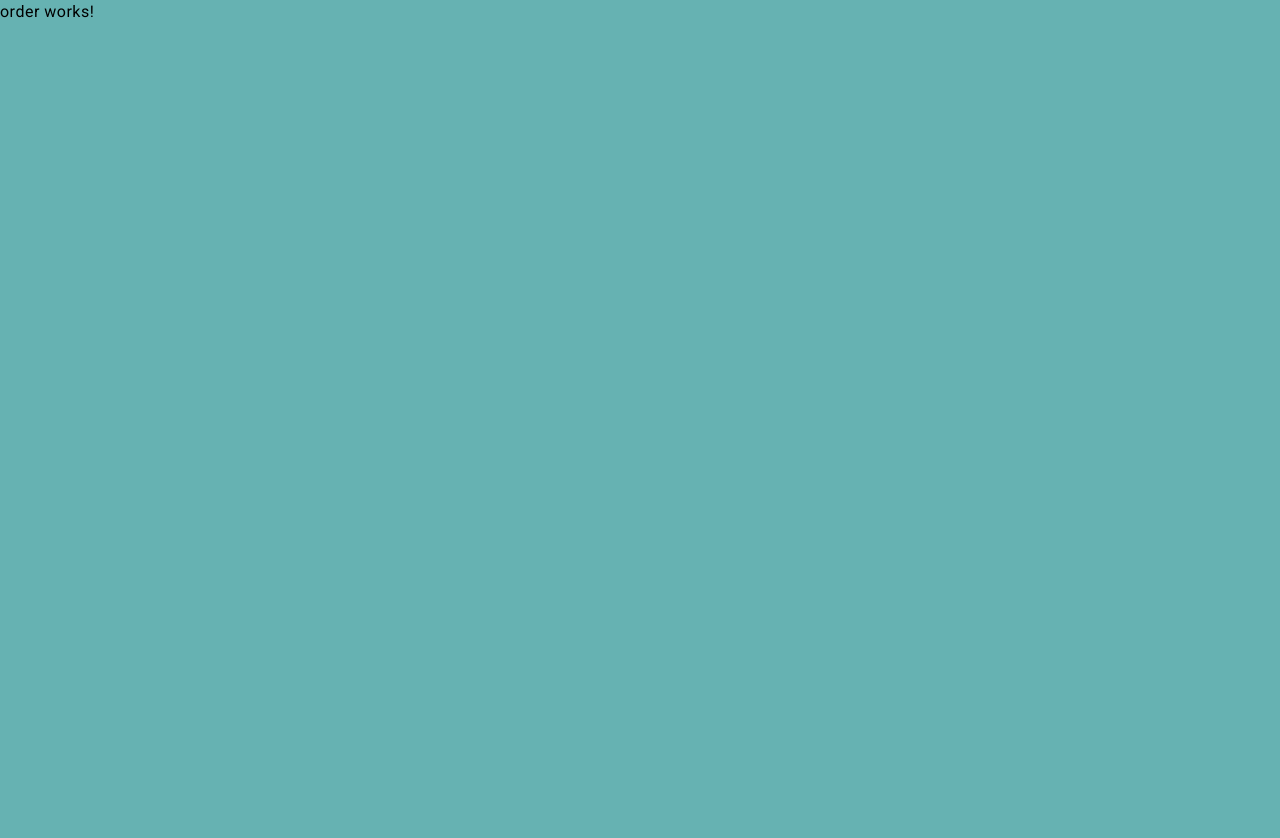
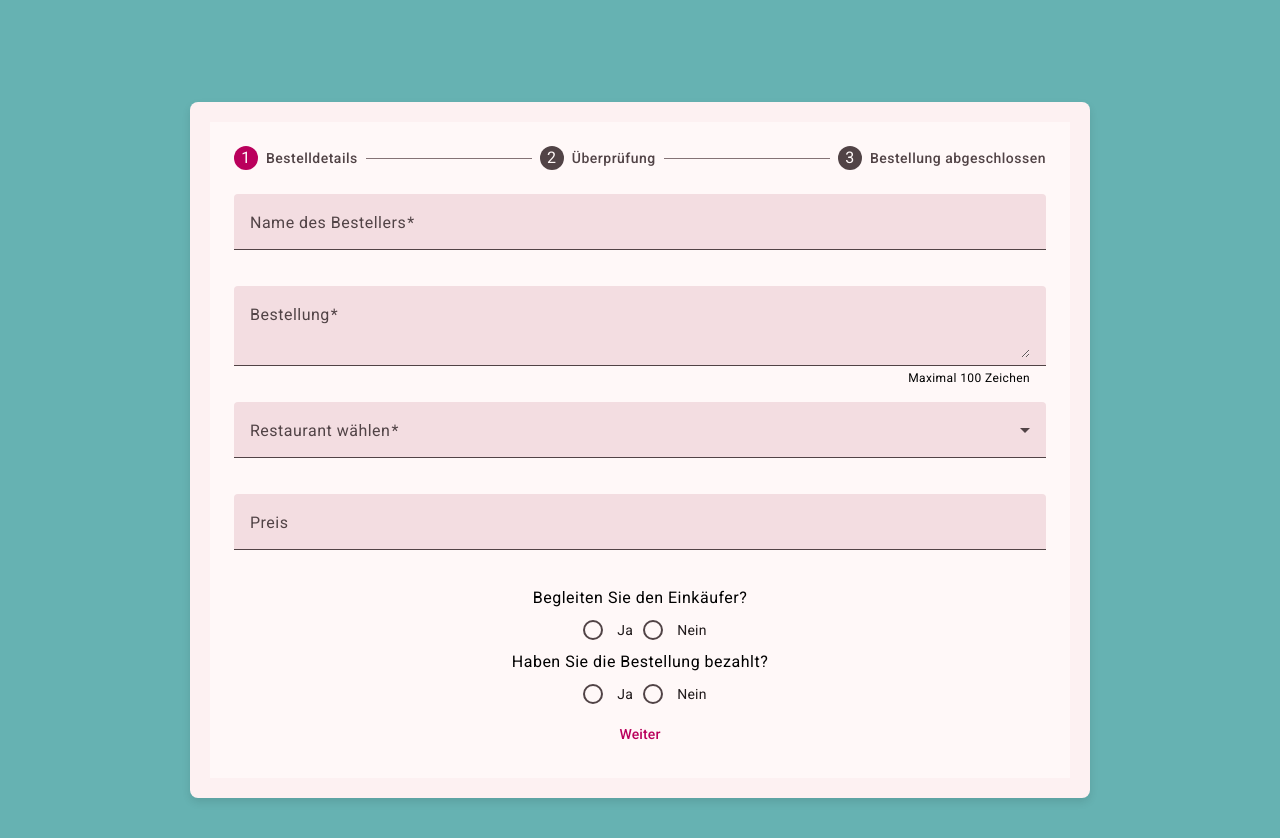
Before and after one commit to Hamed-Eskandari/LunchTime, an Angular app in the folder frontend/lunch-time/: page /order in a window 1280 px wide. Shown: the top 838 px of the page. Before the commit the page ends 800 px from the top, so only its background shows below. Built offline with nearby package versions, Linux system fonts and the light colour scheme.

Commit message:
order component and home component first version

```diff
--- a/frontend/lunch-time/src/app/buyer/buyer.component.ts
+++ b/frontend/lunch-time/src/app/buyer/buyer.component.ts
@@ -1,9 +1,11 @@
 import { Component } from '@angular/core';
+import { RouterModule } from '@angular/router';
+
 
 @Component({
   selector: 'app-buyer',
   standalone: true,
-  imports: [],
+  imports: [RouterModule],
   templateUrl: './buyer.component.html',
   styleUrl: './buyer.component.scss'
 })
--- a/frontend/lunch-time/src/app/home/home.component.html
+++ b/frontend/lunch-time/src/app/home/home.component.html
@@ -1 +1,10 @@
-<p>home works!</p>
+<div class="container">
+    <h1>Wir freuen uns, dass wir in der großen Brockhaus-Familie zusammen sind und zusammen Mittagessen können, um gemeinsam unvergessliche Momente zu verbringen. Hier sind einige Hinweise zu unserer Familienkultur :</h1>
+    <ul>
+      <li>Bitte geben Sie Ihre Lieblingsmahlzeit jeden Tag bis 11 Uhr an. Leider werden Bestellungen nach 11 Uhr nicht akzeptiert.</li>
+      <li>Unsere Familie basiert auf einer Vertrauenskultur, also bezahlen Sie bitte Ihre Mahlzeit.</li>
+      <li>Das Ausprobieren verschiedener Gerichte ist sehr spannend, daher können wir in dieser Familie sehen, wer welches Gericht bestellt hat und bei Bedarf die Essensideen für unsere nächsten Bestellungen verwenden.</li>
+    </ul>
+    <button mat-raised-button color="primary" routerLink="/order" class="button">Ich bin Besteller</button>
+    <button mat-raised-button color="accent" routerLink="/buyer" class="button">Ich bin Einkäufer</button>
+  </div>
--- a/frontend/lunch-time/src/app/home/home.component.scss
+++ b/frontend/lunch-time/src/app/home/home.component.scss
@@ -0,0 +1,27 @@
+.container {
+    text-align: center;
+    margin-top: 50px;
+    padding: 20px;
+  }
+
+  h1 {
+    font-size: 1.5em;
+    margin-bottom: 20px;
+  }
+
+  ul {
+    text-align: left;
+    display: inline-block;
+    margin: 0 auto 20px;
+    padding: 0;
+  }
+
+  li {
+    margin-bottom: 10px;
+  }
+
+  .button {
+    display: block;
+    margin: 20px auto;
+    width: 200px;
+  }
--- a/frontend/lunch-time/src/app/order/order.component.html
+++ b/frontend/lunch-time/src/app/order/order.component.html
@@ -1 +1,74 @@
-<p>order works!</p>
+<div class="container">
+  <mat-card>
+    <mat-stepper linear>
+      <mat-step [stepControl]="firstFormGroup">
+        <form [formGroup]="firstFormGroup" (ngSubmit)="onSubmit()">
+          <ng-template matStepLabel>Bestelldetails</ng-template>
+          <mat-form-field appearance="fill">
+            <mat-label>Name des Bestellers</mat-label>
+            <input matInput formControlName="name" required>
+            <mat-error *ngIf="firstFormGroup.controls['name'].hasError('required')">
+              Name des Bestellers ist erforderlich
+            </mat-error>
+          </mat-form-field>
+          <mat-form-field appearance="fill">
+            <mat-label>Bestellung</mat-label>
+            <textarea matInput formControlName="order" required maxlength="100"></textarea>
+            <mat-error *ngIf="firstFormGroup.controls['order'].hasError('required')">
+              Bestellung ist erforderlich
+            </mat-error>
+            <mat-hint align="end">Maximal 100 Zeichen</mat-hint>
+          </mat-form-field>
+          <mat-form-field appearance="fill">
+            <mat-label>Restaurant wählen</mat-label>
+            <mat-select formControlName="restaurant" required>
+              <mat-option *ngFor="let restaurant of restaurants" [value]="restaurant">
+                {{restaurant}}
+              </mat-option>
+            </mat-select>
+            <mat-error *ngIf="firstFormGroup.controls['restaurant'].hasError('required')">
+              Restaurant ist erforderlich
+            </mat-error>
+          </mat-form-field>
+          <mat-form-field appearance="fill">
+            <mat-label>Preis</mat-label>
+            <input matInput type="number" formControlName="price">
+          </mat-form-field>
+          <div>Begleiten Sie den Einkäufer?</div>
+          <mat-radio-group formControlName="paid">
+            <mat-radio-button value="yes">Ja</mat-radio-button>
+            <mat-radio-button value="no">Nein</mat-radio-button>
+          </mat-radio-group>
+          <div>Haben Sie die Bestellung bezahlt?</div>
+          <mat-radio-group formControlName="accompany">
+            <mat-radio-button value="yes">Ja</mat-radio-button>
+            <mat-radio-button value="no">Nein</mat-radio-button>
+          </mat-radio-group>
+
+          <div>
+            <button mat-button matStepperNext>Weiter</button>
+          </div>
+        </form>
+      </mat-step>
+      <mat-step>
+        <ng-template matStepLabel>Überprüfung</ng-template>
+        <p>Bestellübersicht:</p>
+        <p>Name: {{ firstFormGroup.controls['name'].value }}</p>
+        <p>Bestellung: {{ firstFormGroup.controls['order'].value }}</p>
+        <p>Restaurant: {{ firstFormGroup.controls['restaurant'].value }}</p>
+        <p>Preis: {{ firstFormGroup.controls['price'].value }}</p>
+        <p>Bezahlt: {{ firstFormGroup.controls['paid'].value }}</p>
+        <p>Begleiten: {{ firstFormGroup.controls['accompany'].value }}</p>
+        <div>
+          <button mat-button matStepperPrevious>Zurück</button>
+          <button mat-button (click)="submitOrder()">Bestätigen</button>
+        </div>
+      </mat-step>
+      <mat-step>
+        <ng-template matStepLabel>Bestellung abgeschlossen</ng-template>
+        <p>Ihre Bestellung wurde erfolgreich aufgegeben.</p>
+        <button mat-button routerLink="/">Zur Startseite</button>
+      </mat-step>
+    </mat-stepper>
+  </mat-card>
+</div>
--- a/frontend/lunch-time/src/app/order/order.component.scss
+++ b/frontend/lunch-time/src/app/order/order.component.scss
@@ -0,0 +1,18 @@
+.container {
+    display: flex;
+    justify-content: center;
+    align-items: center;
+    height: 100vh;
+  }
+
+  mat-card {
+    padding: 20px;
+    box-shadow: 0 4px 8px rgba(0, 0, 0, 0.1);
+    border-radius: 8px;
+    width: 900px;
+  }
+
+  mat-form-field {
+    width: 100%;
+    margin-bottom: 16px;
+  }
--- a/frontend/lunch-time/src/app/order/order.component.ts
+++ b/frontend/lunch-time/src/app/order/order.component.ts
@@ -1,12 +1,69 @@
 import { Component } from '@angular/core';
+import { MatStepperModule } from '@angular/material/stepper';
+import { MatFormFieldModule } from '@angular/material/form-field';
+import {
+  FormBuilder,
+  FormGroup,
+  Validators,
+  FormsModule,
+  ReactiveFormsModule,
+} from '@angular/forms';
+import { MatInputModule } from '@angular/material/input';
+import { MatSelectModule } from '@angular/material/select';
+import { MatRadioModule } from '@angular/material/radio';
+import { CommonModule } from '@angular/common';
+import { MatButtonModule } from '@angular/material/button';
+import { MatCardModule } from '@angular/material/card';
+import { RouterModule } from '@angular/router';
 
 @Component({
   selector: 'app-order',
+  templateUrl: './order.component.html',
+  styleUrls: ['./order.component.scss'],
   standalone: true,
-  imports: [],
-  templateUrl: './order.component.html',
-  styleUrl: './order.component.scss'
+  imports: [
+    ReactiveFormsModule,
+    MatInputModule,
+    MatCardModule,
+    MatButtonModule,
+    MatRadioModule,
+    MatFormFieldModule,
+    MatStepperModule,
+    MatSelectModule,
+    CommonModule,
+    RouterModule
+  ],
 })
 export class OrderComponent {
+  firstFormGroup: FormGroup;
+  restaurants: string[] = [
+    'Restaurant 1',
+    'Restaurant 2',
+    'Restaurant 3',
+    'Restaurant 4',
+    'Restaurant 5',
+  ];
 
+  constructor(private _formBuilder: FormBuilder) {
+    this.firstFormGroup = this._formBuilder.group({
+      name: ['', Validators.required],
+      order: ['', [Validators.required, Validators.maxLength(100)]],
+      restaurant: ['', Validators.required],
+      price: [''],
+      paid: [''],
+      accompany: [''],
+    });
+  }
+  onSubmit() {
+    if (this.firstFormGroup.invalid) {
+      this.firstFormGroup.markAllAsTouched();
+      return;
+    }
+    this.submitOrder();
+  }
+  submitOrder() {
+    const orders = JSON.parse(localStorage.getItem('orders') || '[]');
+    orders.push(this.firstFormGroup.value);
+    localStorage.setItem('orders', JSON.stringify(orders));
+  }
 }
```
Also changed, not shown: frontend/lunch-time/src/app/home/home.component.ts (+5 -2 lines).
